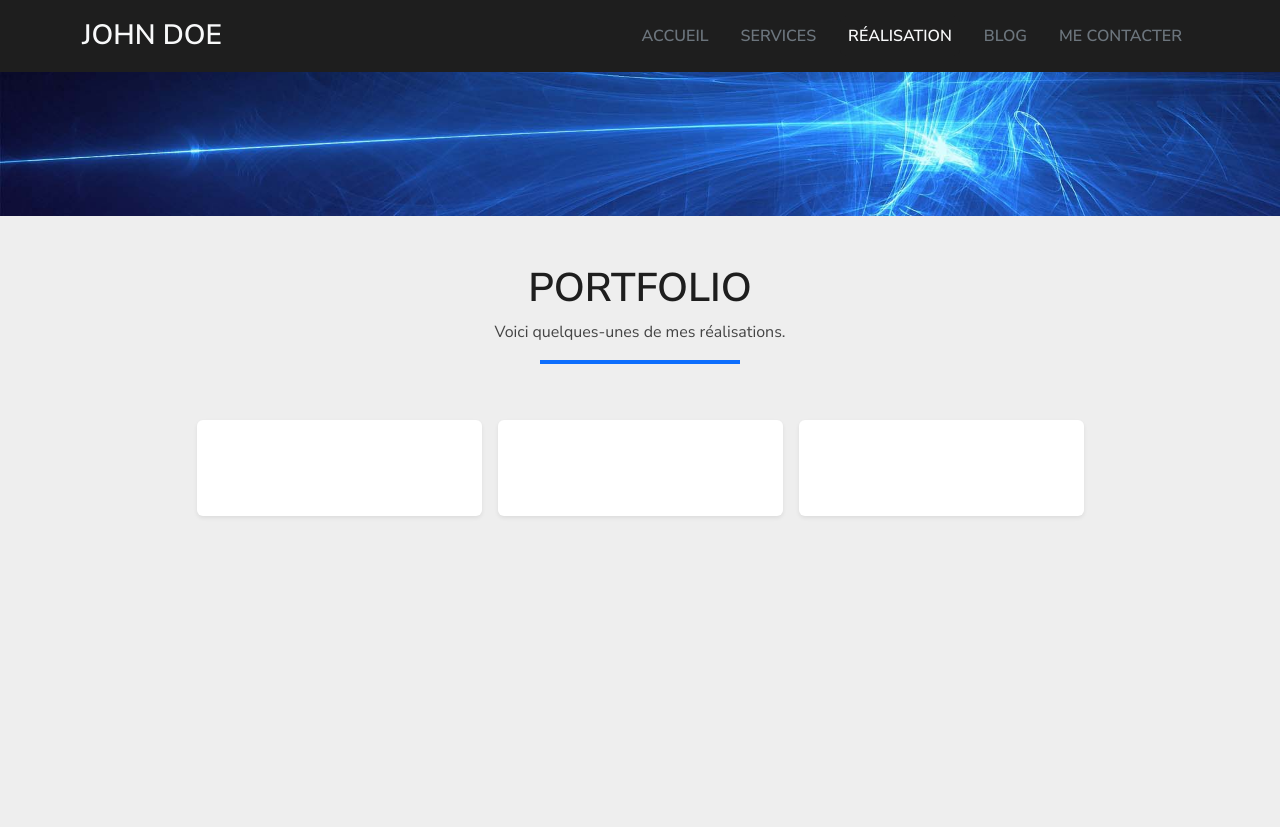
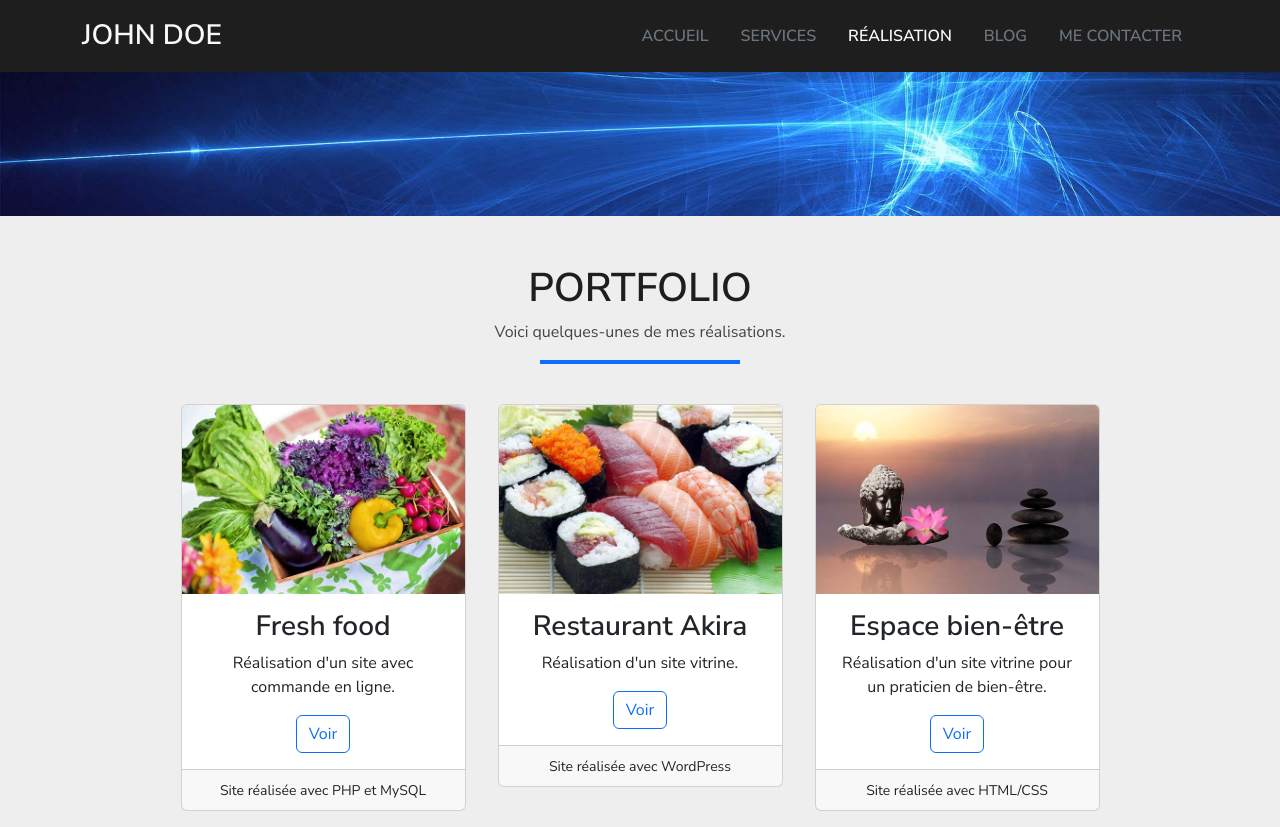
Before and after one commit to Anaiitat/CV-React, a React (Vite) app: page /realisation in a window 1280 px wide. Before the commit the page ends 800 px from the top, so only its background shows below. Built offline with nearby package versions, Linux system fonts and the light colour scheme.

Commit message:
Ajout des card

```diff
--- /dev/null
+++ b/src/components/CardRealisation.jsx
@@ -0,0 +1,61 @@
+import React from "react";
+import { useState } from "react";
+import FreshFood from "/public/img/portfolio/fresh-food.jpg";
+import Restaurant from "/public/img/portfolio/restaurant-japonais.jpg";
+import Espace from "/public/img/portfolio/espace-bien-etre.jpg";
+
+function CardRealisation() {
+  const realisations = [
+    {
+      id: 1,
+      name: "Fresh food",
+      description: "Réalisation d'un site avec commande en ligne.",
+      technologie: "PHP et MySQL",
+      img: {
+        src: FreshFood,
+      },
+    },
+    {
+      id: 2,
+      name: "Restaurant Akira",
+      description: "Réalisation d'un site vitrine.",
+      technologie: "WordPress",
+      img: {
+        src: Restaurant,
+      },
+    },
+    {
+      id: 3,
+      name: "Espace bien-être",
+      description:
+        "Réalisation d'un site vitrine pour un praticien de bien-être.",
+      technologie: "HTML/CSS",
+      img: {
+        src: Espace,
+      },
+    },
+  ];
+
+  return (
+    <div className="row mt-4 text-center align-items-start justify-content-center">
+      {realisations.map((realisation, index) => (
+        <article
+          key={realisation.id}
+          className=" card col-md-6 col-lg-3 p-0 m-3 "
+        >
+          <img src={realisation.img.src} className="card-img-top" />
+          <div className="card-body ">
+            <h3 className="card-title">{realisation.name}</h3>
+            <p className="card-text">{realisation.description}</p>
+            <button className="btn btn-outline-primary ">Voir</button>
+          </div>
+          <div className="card-footer">
+            <small>Site réalisée avec {realisation.technologie}</small>
+          </div>
+        </article>
+      ))}
+    </div>
+  );
+}
+
+export default CardRealisation;
--- a/src/css/Services.css
+++ b/src/css/Services.css
@@ -4,7 +4,7 @@
   color: #0d6efd;
 }
 
-.card{
+.card-service{
     color:#0d6efd ;
     border:none;
 
--- a/src/pages/Realisation.jsx
+++ b/src/pages/Realisation.jsx
@@ -1,5 +1,5 @@
 import React from "react";
-import "../css/App.css";
+import CardRealisation from "../components/CardRealisation"
 
 const Realisation = () => {
   return (
@@ -13,11 +13,9 @@ const Realisation = () => {
           <p>Voici quelques-unes de mes réalisations.</p>
           <div className="custom-border m-auto"></div>
         </div>
-        <div className="row mt-5 text-center justify-content-center">
-          <article className="col-md-6 col-lg-3 shadow-sm  bg-white rounded m-2 p-5 "></article>
-          <article className="col-md-6 col-lg-3 shadow-sm  bg-white rounded m-2 p-5 "></article>
-          <article className="col-md-6 col-lg-3 shadow-sm  bg-white rounded m-2 p-5 "></article>
-        </div>
+
+          <CardRealisation />
+
       </section>
     </main>
   );
--- a/src/pages/Services.jsx
+++ b/src/pages/Services.jsx
@@ -16,7 +16,7 @@ const Services = () => {
         <div className="row mt-5 text-center justify-content-center">
           <article className="col-md-6 col-lg-3 shadow-sm  bg-white rounded m-2 p-5 ">
             <h3>
-              <i class="card fa-solid fa-desktop"></i>
+              <i class="card-service fa-solid fa-desktop"></i>
             </h3>
             <h4 className="text-uppercase">Ux Design</h4>
             <p>
@@ -27,7 +27,7 @@ const Services = () => {
           </article>
           <article className="col-md-6 col-lg-3 shadow-sm rounded bg-white  m-2 p-5">
             <h3>
-              <i class="card fa-solid fa-file-code"></i>
+              <i class="card-service fa-solid fa-file-code"></i>
             </h3>
             <h4 className="text-uppercase">Développement Web</h4>
             <p>
@@ -37,7 +37,7 @@ const Services = () => {
           </article>
           <article className="col-md-6 col-lg-3 shadow-sm rounded bg-white  m-2 p-5">
             <h3>
-              <i class=" card fa-solid fa-magnifying-glass-dollar"></i>
+              <i class=" card-service fa-solid fa-magnifying-glass-dollar"></i>
             </h3>
             <h4 className="text-uppercase">Référencement</h4>
             <p>
```
